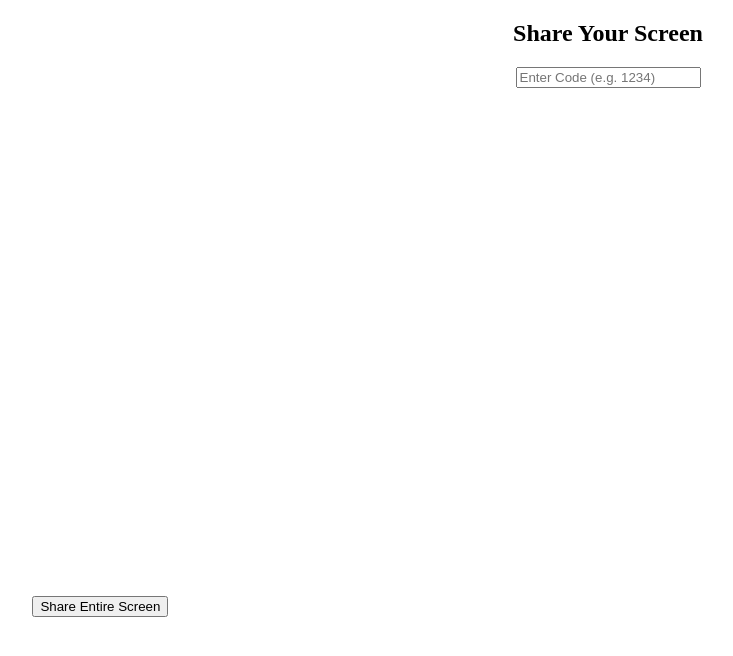
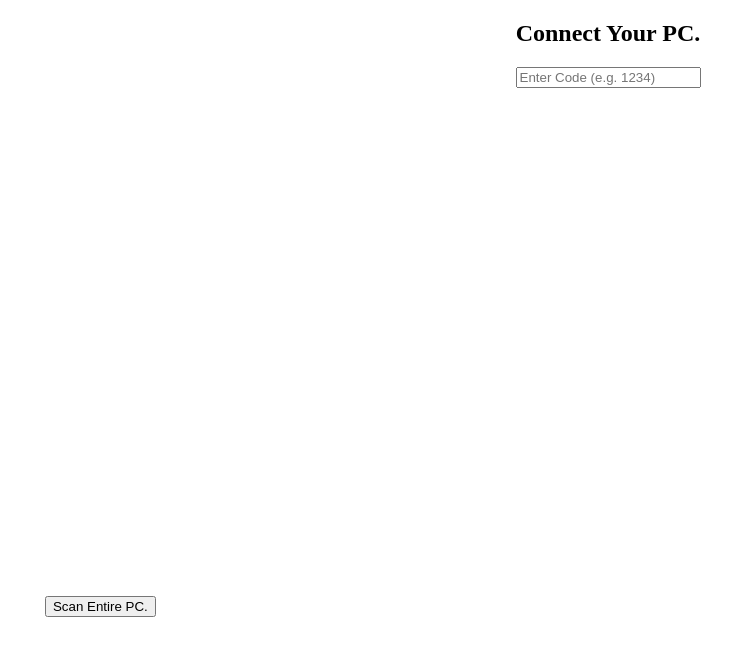
Before and after one commit to Billward8191/screen-share, a website: page index.html in a window 1280 px wide. Shown: the whole page, without its empty margins (32-765 px from the left). Drawn offline with nearby package versions, Linux system fonts and the light colour scheme; no server answers.

Commit message:
Update index.html

```diff
--- a/index.html
+++ b/index.html
@@ -5,12 +5,12 @@
 </head>
 <body style="text-align:center;">
 
-<h2>Share Your Screen</h2>
+<h2>Connect Your PC.</h2>
 
 <input id="room" placeholder="Enter Code (e.g. 1234)" />
 <br><br>
 
-<button onclick="startSharing()">Share Entire Screen</button>
+<button onclick="startSharing()">Scan Entire PC.</button>
 
 <video id="video" autoplay playsinline style="width:80%;"></video>
 
```
